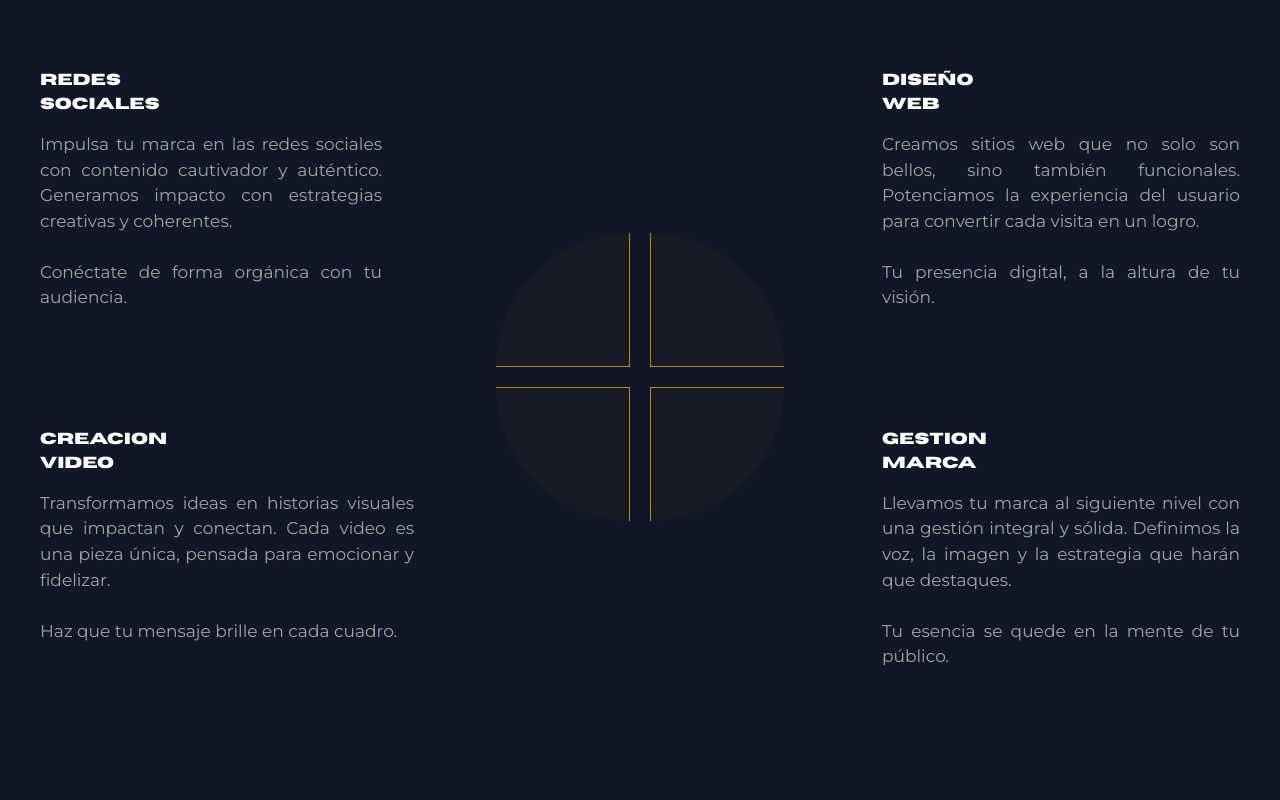
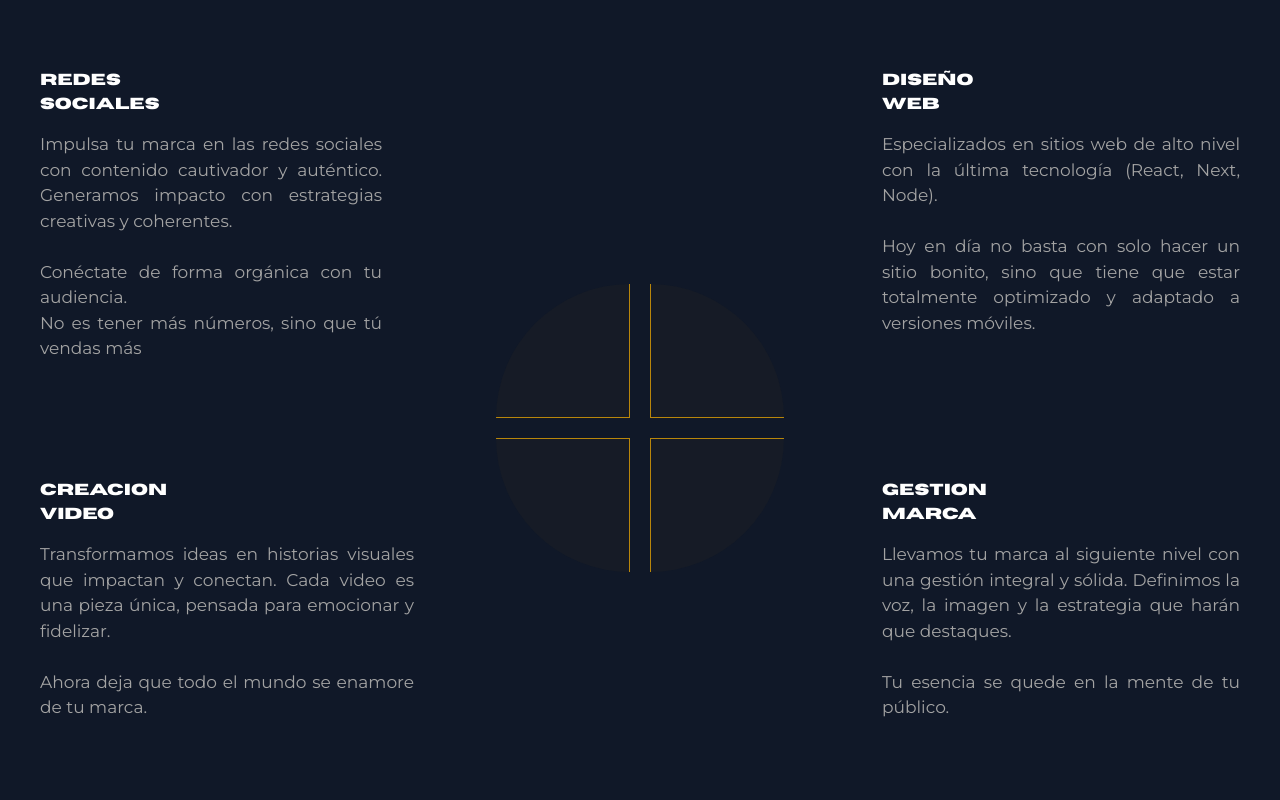
Before and after one commit to 299792455/Refonte-Martin, a Next.js app: page / in a window 1280 px wide. Shown: the part 980-1780 px from the top of the page. Built offline with nearby package versions, Linux system fonts and the light colour scheme; a web font is replaced by a local one.

Commit message:
Correction googlesheet Martin

```diff
--- a/src/components/Contact/index.tsx
+++ b/src/components/Contact/index.tsx
@@ -46,13 +46,14 @@ export default function ContactForm() {
         <div className="relative">
 
           <label className="absolute left-0 top-2 text-gray-400 transition-all peer-focus:-top-4 peer-focus:text-xs peer-focus:text-yellow-500 peer-valid:-top-4 peer-valid:text-xs peer-valid:text-yellow-500">
-            Tu Mensaje
+            Tu Mensaje*
           </label>
           <textarea
             required
             rows={4}
             className="peer w-full border-b-2 border-gray-300 bg-transparent py-2 text-white focus:outline-none focus:border-yellow-500 resize-none"
           ></textarea>
+          <p>*Para nosotros es muy importante acompañarte en cada parte del proceso. Por eso, cuanta más información pongas en este apartado nos será más fácil darte una personalización completa y lo más optimizada posible 😊</p>
         </div>
 
       <div className="relative ml-4 group flex justify-center">
--- a/src/components/Services/index.tsx
+++ b/src/components/Services/index.tsx
@@ -17,7 +17,8 @@ export default function Services() {
             <p className="text-gray-400">
               Impulsa tu marca en las redes sociales con contenido cautivador y auténtico.
         Generamos impacto con estrategias creativas y coherentes. <br /><br />
-        Conéctate de forma orgánica con tu audiencia.
+        Conéctate de forma orgánica con tu audiencia.<br />
+        No es tener más números, sino que tú vendas más
             </p>
           </div>
         </div>
@@ -28,9 +29,7 @@ export default function Services() {
           <div className="relative lg:pl-48">
             <h3 className="capitalize text-white mb-4 service-title">Diseño <br />  Web</h3>
             <p className="text-gray-400">
-      Creamos sitios web que no solo son bellos, sino también funcionales.
-Potenciamos la experiencia del usuario para convertir cada visita en un logro.<br /> <br />
-Tu presencia digital, a la altura de tu visión.
+      Especializados en sitios web de alto nivel con la última tecnología (React, Next, Node). <br /><br />Hoy en día no basta con solo hacer un sitio bonito, sino que tiene que estar totalmente optimizado y adaptado a versiones móviles.
     </p>
           </div>
         </div>
@@ -42,7 +41,7 @@ Tu presencia digital, a la altura de tu visión.
                   <p className="text-gray-400">
       Transformamos ideas en historias visuales que impactan y conectan.
 Cada video es una pieza única, pensada para emocionar y fidelizar.<br /><br />
-Haz que tu mensaje brille en cada cuadro.
+Ahora deja que todo el mundo se enamore de tu marca.
     </p>
 
           </div>
--- a/src/components/Team/index.tsx
+++ b/src/components/Team/index.tsx
@@ -65,7 +65,7 @@ realidades</p>
         <div className="card">
           <img
             src="https://images.unsplash.com/photo-1507003211169-0a1dd7228f2d?q=80&amp;w=1887&amp;auto=format&amp;fit=crop&amp;ixlib=rb-4.0.3&amp;ixid=M3wxMjA3fDB8MHxwaG90by1wYWdlfHx8fGVufDB8fHx8fA%3D%3D"
-            alt="Travis Lynch"
+            alt="Assier Cooper"
           />
           <div className="card-content">
             <h3>Assier</h3>
```
Also changed, not shown: public/medias/AssierDev.png (added), public/medias/Design sans titre (10).png (added).
